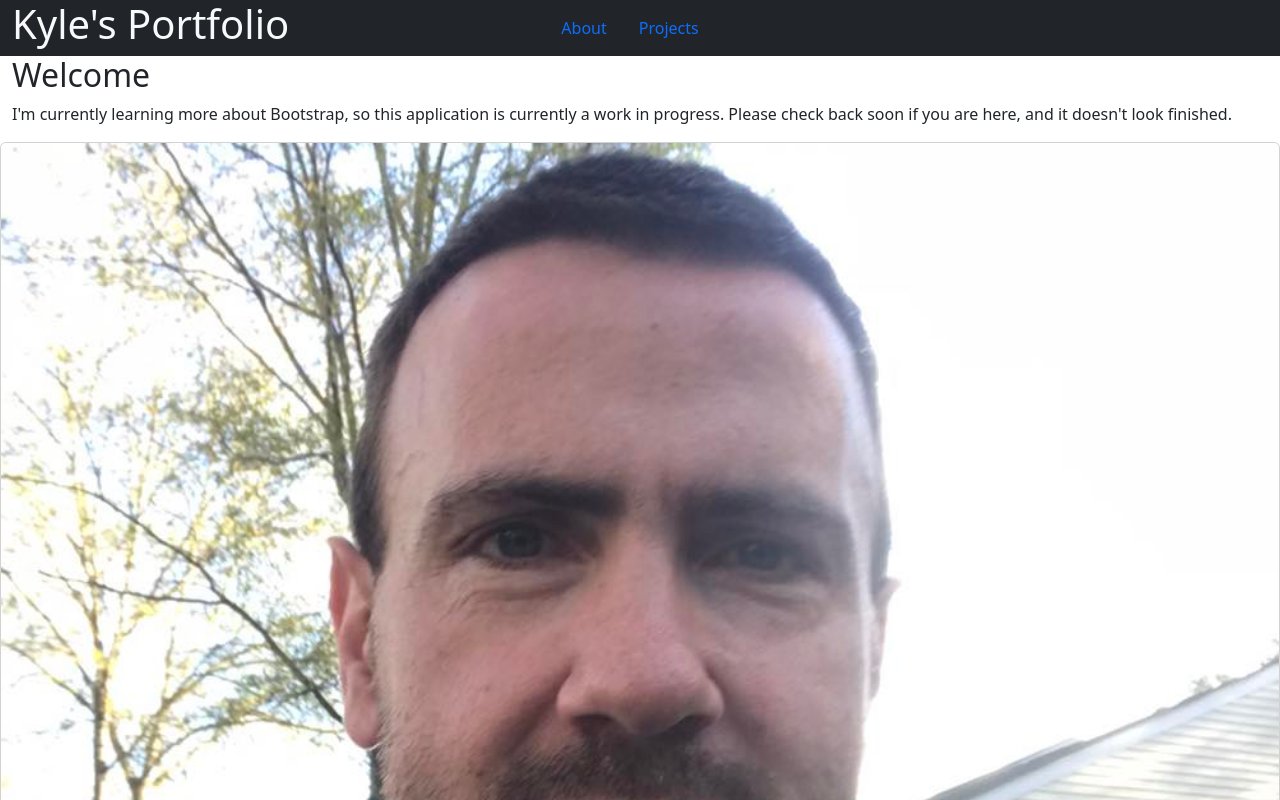
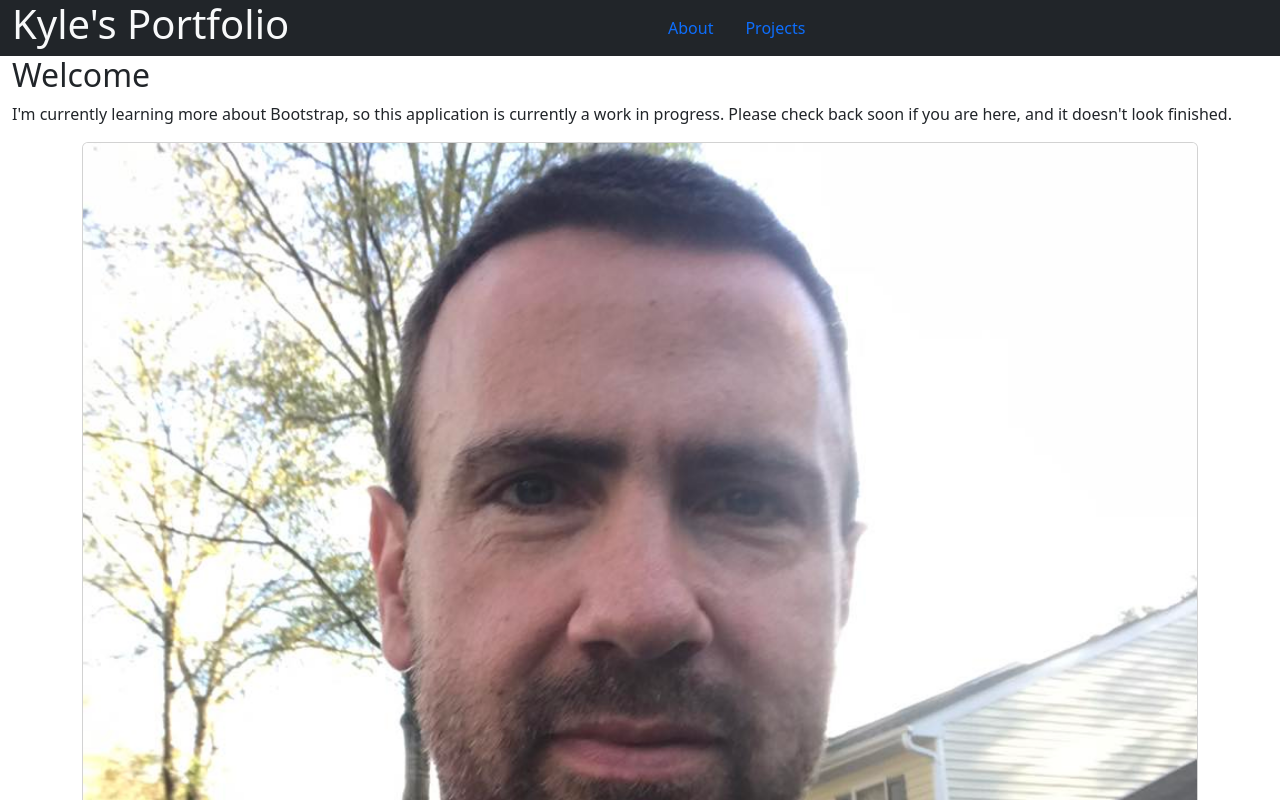
Before and after one commit to kabradshaw1/Portfolio-3, a React (Create React App) app: page / in a window 1280 px wide. Shown: the top 800 px of the page. Built offline with nearby package versions, Linux system fonts and the light colour scheme.

Commit message:
minor changes

```diff
--- a/src/components/About/index.js
+++ b/src/components/About/index.js
@@ -1,10 +1,11 @@
 import React from "react";
 import profileImage from "../../assets/img/profile/profile.jpg";
 import  Card from 'react-bootstrap/Card'
+import Container from 'react-bootstrap/Container'
 
 function About() {
   return (
-
+    <Container>
       <Card id='about-me'>
         <Card.Img variant='top' src={profileImage}/>
         <Card.Text>
@@ -15,6 +16,7 @@ function About() {
           Carolina University.
         </Card.Text>
       </Card>
+    </Container>
   );
 }
 
--- a/src/components/DeployedProjects/index.js
+++ b/src/components/DeployedProjects/index.js
@@ -6,32 +6,38 @@ function DeployedPorjects() {
     {
       name: 'Deep Thoughts',
       description: 'This is a social media site.',
-      gitub: 'https://github.com/kabradshaw1/deep-thoughts',
-      tech: 'This site uses MERN and GraphQL',
+      github: 'https://github.com/kabradshaw1/deep-thoughts',
+      tech: 'MERN and GraphQL',
       deployed: 'https://gentle-shore-15053.herokuapp.com/'
     },
     {
       name: 'Photo Port',
       description: 'This project is a portfolio for photographs.',
-      gitub: 'https://github.com/kabradshaw1/photo-port',
-      tech: 'This site uses React',
+      github: 'https://github.com/kabradshaw1/photo-port',
+      tech: 'React',
       deployed: 'https://kabradshaw1.github.io/photo-port/'
     },
     {
       name: 'Just Tech News',
       description: 'This is a blog site.  This project uses an express server and MySQL database and demonstrates MVC and ORM.',
-      gitub: 'https://github.com/kabradshaw1/just-tech-news',
+      github: 'https://github.com/kabradshaw1/just-tech-news',
       tech: 'ORM, MySQL, SQL, MVC, Restful API, Express.js',
       deployed: 'https://still-ocean-01779.herokuapp.com/'
     },
     {
       name: 'Book Search Engine',
       description: 'This app uses the Google Books API.',
-      gitub: 'https://github.com/kabradshaw1/Book-Search-Engine',
-      tech: 'This site uses the MERN stack and GraphQL',
+      github: 'https://github.com/kabradshaw1/Book-Search-Engine',
+      tech: 'MERN stack and GraphQL',
       deployed: 'https://quiet-chamber-36592.herokuapp.com/'
     },
-
+    {
+      name: 'Contact Card',
+      description: 'This app is used to store contact information',
+      github: 'https://github.com/kabradshaw1/contact-card',
+      tech: 'NoSQL, PWA, MongoDB, Express.js',
+      deployed: 'https://mighty-sands-85695.herokuapp.com/'
+    }
   ])
   return (
     <Container fluid>
--- a/src/components/Header/index.js
+++ b/src/components/Header/index.js
@@ -7,11 +7,11 @@ function Header(props) {
   return (
     <>
       <Container fluid>
-        <Row sm={1} lg={2} className='text-light bg-dark align-items-center'>
-          <Col xs={2} lg={5}>
+        <Row  className='text-light bg-dark align-items-center'>
+          <Col >
             <h1>Kyle's Portfolio</h1>
           </Col>
-          <Col xs={6}>
+          <Col >
             <HeaderNav currentTab={currentTab} handleTabChange={handleTabChange} />
           </Col>
         </Row>
```
